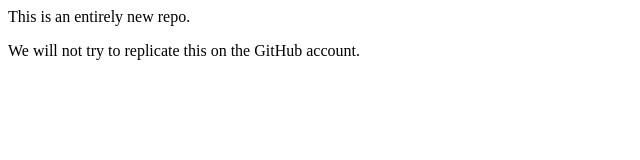
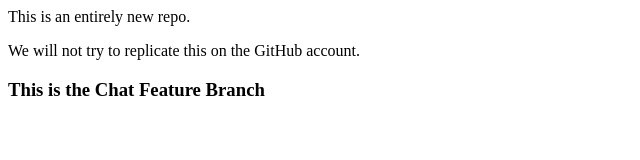
Before and after one commit to ShikharParashar/LocalRepo, a plain HTML site: page index.html in a window 1280 px wide. Shown: the whole page, without its empty margins (0-640 px from the left). Drawn offline with Linux system fonts and the light colour scheme.

Commit message:
changes made for the Chat Feature

```diff
--- a/index.html
+++ b/index.html
@@ -1,2 +1,3 @@
 <p> This is an entirely new repo.</p>
 We will not try to replicate this on the GitHub account.
+<h3> This is the Chat Feature Branch</h3>
```
